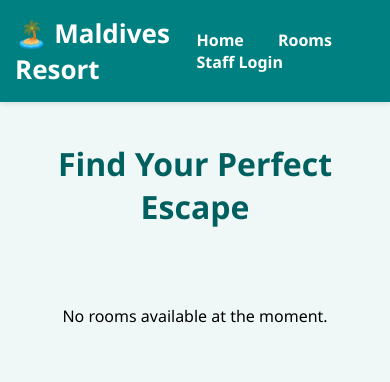
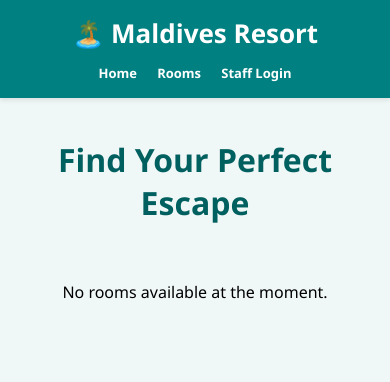
Before and after one commit to sharmi233/My_Hotel_Project, a Django app: page /rooms/ in a window 390 px wide. Shown: the top 382 px of the page. Run offline with Django 5.2, Linux system fonts and the light colour scheme; data that the repository does not hold is empty.

Commit message:
rooms responsive updated

```diff
--- a/Room_Booking/templates/rooms.html
+++ b/Room_Booking/templates/rooms.html
@@ -2,11 +2,12 @@
 <html>
 <head>
     <title>Maldives Luxury Resort</title>
+    <meta name="viewport" content="width=device-width, initial-scale=1.0">
     <style>
         body { font-family: 'Segoe UI', Tahoma, Geneva, Verdana, sans-serif; margin: 0; background: #f0f8f7; }
-        nav { background: #008080; padding: 15px; color: white; display: flex; justify-content: space-around; align-items: center; box-shadow: 0 2px 5px rgba(0,0,0,0.1); }
+        nav { background: #008080; padding: 15px 20px; color: white; display: flex; justify-content: space-around; align-items: center; box-shadow: 0 2px 5px rgba(0,0,0,0.1); flex-wrap: wrap; gap: 10px; }
         nav a { color: white; text-decoration: none; margin: 0 15px; font-weight: bold; }
-        .container { display: flex; flex-wrap: wrap; gap: 25px; justify-content: center; padding: 40px; }
+        .container { display: flex; flex-wrap: wrap; gap: 25px; justify-content: center; padding: 40px 20px; }
         .room-card { background: white; width: 320px; border-radius: 15px; box-shadow: 0 6px 12px rgba(0,0,0,0.1); overflow: hidden; transition: 0.3s; }
         .room-card:hover { transform: translateY(-10px); }
         .room-card img { width: 100%; height: 220px; object-fit: cover; }
@@ -14,11 +15,22 @@
         h3 { margin: 10px 0; color: #333; }
         .price { color: #008080; font-size: 1.2em; font-weight: bold; }
         .status { margin: 10px 0; font-weight: bold; }
+        h1 { text-align: center; margin-top: 40px; color: #005f5f; padding: 0 15px; }
 
-        /* Buttons */
         .btn-book { background: #ff4500; color: white; padding: 12px 25px; text-decoration: none; border-radius: 25px; display: inline-block; margin-top: 15px; font-weight: bold; transition: 0.3s; }
         .btn-book:hover { background: #e03e00; box-shadow: 0 4px 8px rgba(255, 69, 0, 0.3); }
         .btn-booked { background: #dcdcdc; color: #888; padding: 12px 25px; border-radius: 25px; display: inline-block; margin-top: 15px; cursor: not-allowed; }
+
+        @media (max-width: 768px) {
+            nav { justify-content: center; }
+            .room-card { width: 100%; max-width: 400px; }
+            .container { padding: 20px 15px; }
+        }
+
+        @media (max-width: 480px) {
+            nav a { margin: 0 8px; font-size: 13px; }
+            .room-card { width: 100%; }
+        }
     </style>
 </head>
 <body>
@@ -32,7 +44,7 @@
         </div>
     </nav>
 
-    <h1 style="text-align: center; margin-top: 40px; color: #005f5f;">Find Your Perfect Escape</h1>
+    <h1>Find Your Perfect Escape</h1>
 
     <div class="container">
         {% for room in rooms %}
```
